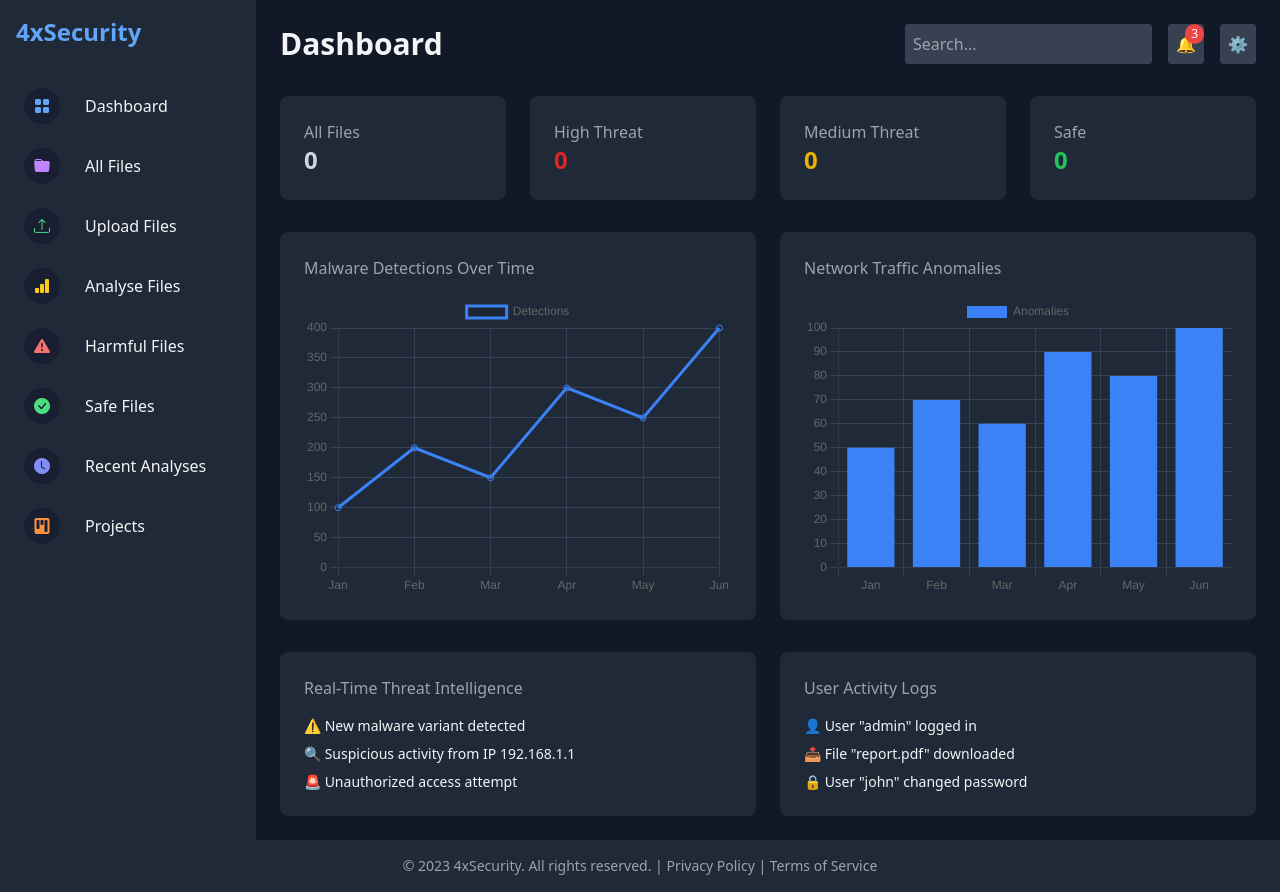
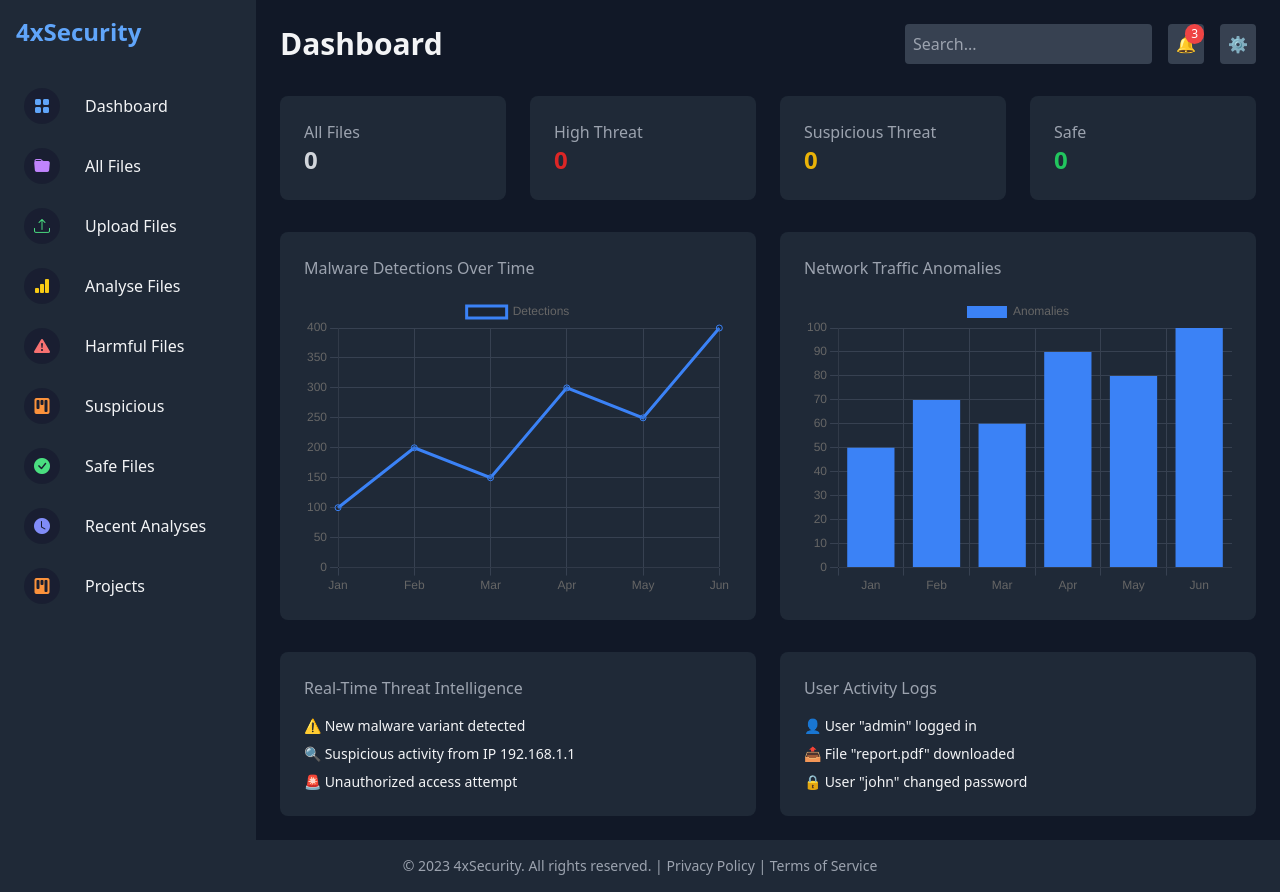
Before and after one commit to stilla1ex/app, a Django app: page /dashboard/ in a window 1280 px wide. Run offline with Django 4.2, Linux system fonts and the light colour scheme; the visitor is signed in with stand-in values (Sample User, id 1); data that the repository does not hold is empty; parts of the project's set-up code (start-up, migrations or seed data) failed here and were passed over; some libraries are stand-ins or nearby versions.

Commit message:
Major changes, suspicious files

```diff
--- a/malware/myapp/templates/analysis.html
+++ b/malware/myapp/templates/analysis.html
@@ -35,6 +35,9 @@
           </a></li>
           <li><a href="{% url 'harmful' %}" class="flex items-center p-2 hover:bg-gray-700 rounded nav-link">
               <i class="bi bi-exclamation-triangle-fill nav-icon text-red-400"></i> <span class="nav-text">Harmful Files</span>
+          </a></li>
+          <li><a href="{% url 'suspicious' %}" class="flex items-center p-2 hover:bg-gray-700 rounded nav-link">
+            <i class="bi bi-kanban-fill nav-icon text-orange-400"></i> <span class="nav-text">Suspicious</span>
           </a></li>
           <li><a href="{% url 'safe' %}" class="flex items-center p-2 hover:bg-gray-700 rounded nav-link">
               <i class="bi bi-check-circle-fill nav-icon text-green-400"></i> <span class="nav-text">Safe Files</span>
--- a/malware/myapp/templates/dashboard.html
+++ b/malware/myapp/templates/dashboard.html
@@ -36,6 +36,9 @@
         </a></li>
         <li><a href="{% url 'harmful' %}" class="flex items-center p-2 hover:bg-gray-700 rounded nav-link">
             <i class="bi bi-exclamation-triangle-fill nav-icon text-red-400"></i> <span class="nav-text">Harmful Files</span>
+        </a></li>
+        <li><a href="{% url 'suspicious' %}" class="flex items-center p-2 hover:bg-gray-700 rounded nav-link">
+          <i class="bi bi-kanban-fill nav-icon text-orange-400"></i> <span class="nav-text">Suspicious</span>
         </a></li>
         <li><a href="{% url 'safe' %}" class="flex items-center p-2 hover:bg-gray-700 rounded nav-link">
             <i class="bi bi-check-circle-fill nav-icon text-green-400"></i> <span class="nav-text">Safe Files</span>
@@ -147,8 +150,8 @@
 
         <!-- Medium Threat -->
         <div class="bg-gray-800 p-6 rounded-lg">
-          <h3 class="text-gray-400">Medium Threat</h3>
-          <p class="text-2xl text-yellow-500 font-bold">{{ medium_threat_files }}</p>
+          <h3 class="text-gray-400">Suspicious Threat</h3>
+          <p class="text-2xl text-yellow-500 font-bold">{{ suspicious_files }}</p>
         </div>
 
         <!-- Safe -->
--- a/malware/myapp/views.py
+++ b/malware/myapp/views.py
@@ -60,7 +60,7 @@ def dashboard(request):
     # Fetch data for the cards
     all_files = UploadedFile.objects.filter(user=request.user).count()
     high_threat_files = UploadedFile.objects.filter(threat_level='harmful', user=request.user).count()  # High threat files
-    medium_threat_files = UploadedFile.objects.filter(threat_level='medium', user=request.user).count()  # Medium threat files
+    suspicious_files = UploadedFile.objects.filter(threat_level='suspicious', user=request.user).count()
     safe_files = UploadedFile.objects.filter(threat_level='safe', user=request.user).count()  # Safe files
 
     # Fetch data for the rest of the dashboard
@@ -77,7 +77,7 @@ def dashboard(request):
     context = {
         'all_files': all_files,
         'high_threat_files': high_threat_files,
-        'medium_threat_files': medium_threat_files,
+        'suspicious_files': suspicious_files,
         'safe_files': safe_files,
         'malware_detections': malware_detections,
         'system_vulnerabilities': system_vulnerabilities,
```
Also changed, not shown: 1 other file. Lines whose indentation alone changed are shown as unchanged.
